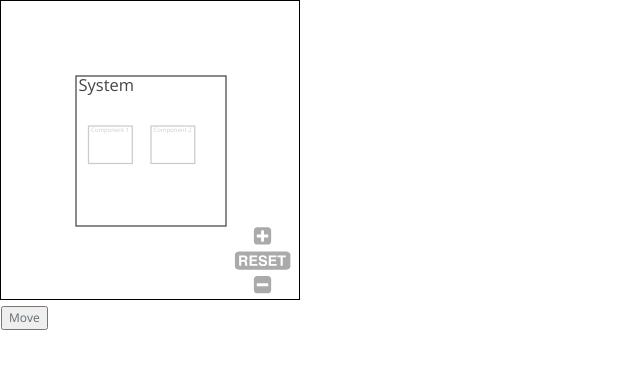
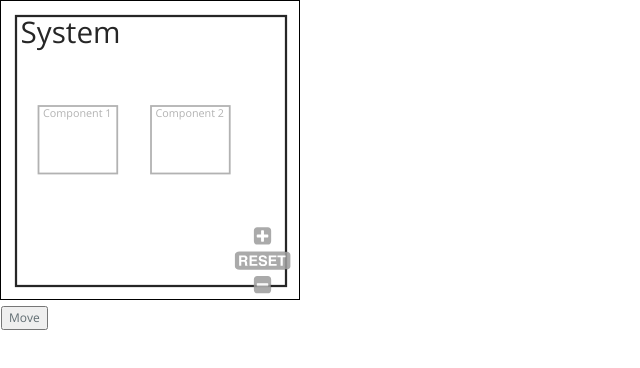
Before and after one commit to aakoch/zuid, a website: page index.html in a window 1280 px wide. Shown: the whole page, without its empty margins (0-640 px from the left). Drawn offline with nearby package versions, Linux system fonts and the light colour scheme.

Commit message:
use logarithmic scale

```diff
--- a/index.html
+++ b/index.html
@@ -24,22 +24,22 @@
       <g fill="none">
         <g stroke="#000" fill="#FFF">
           <rect x="10" y="10" width="120" height="120" class="sys"/>
-          <rect x="20" y="50" width="35" height="30" class="comp1"/>
-          <rect x="70" y="50" width="35" height="30" class="comp1"/>
+          <rect x="20" y="50" width="35" height="30" class="comp1" style="stroke-width: .8px"/>
+          <rect x="70" y="50" width="35" height="30" class="comp1" style="stroke-width: .8px"/>
           <rect x="22" y="65" width="3.5" height="3.0" class="inner1" style="stroke-width: .5px"/>
         </g>
       </g>
       <text x="12" y="22" style="font-size: 1.1em" class="sys">System</text>
       <text x="22" y="55" style="font-size: .4em" class="comp1">Component 1</text>
-      <text x="22" y="65" style="font-size: .05em" class="inner1">Inner 1</text>
+      <text x="23" y="66" style="font-size: .05em" class="inner1">Inner 1</text>
       <text x="72" y="55" style="font-size: .4em" class="comp1">Component 2</text>
     </svg>
     <button id="move">Move</button>
   </div>
 <script>
-var comp1lay = 1.9;
-var syslay = .83;
-var innerlay = 4.0;
+var comp1lay = 1.1;
+var syslay = 0;
+var innerlay = 2.0;
 $(function() {
   panZoomInstance = svgPanZoom('#svg-id', {
     zoomEnabled: true,
@@ -49,7 +49,9 @@ $(function() {
     minZoom: 0.1,
     maxZoom: 2000,
     onZoom: function(zoom){
-      console.dir(zoom);
+      console.log("zoom=", zoom);
+      console.log("log =", Math.log(zoom));
+      zoom = Math.log(zoom);
       $(".comp1").css({opacity: (1 - Math.abs(comp1lay - zoom) / 2) - .1});
       $(".sys").css({opacity: (1 - Math.abs(syslay - zoom) / 2) - .1});
       $(".inner1").css({opacity: (1 - Math.abs(innerlay - zoom) / 2) - .1});
@@ -58,7 +60,7 @@ $(function() {
   });
 
   // zoom out
-  panZoomInstance.zoom(0.5);
+  panZoomInstance.zoom(0.9);
 
   $("#move").on("click", function() {
     // Pan by any values from -80 to 80
```
